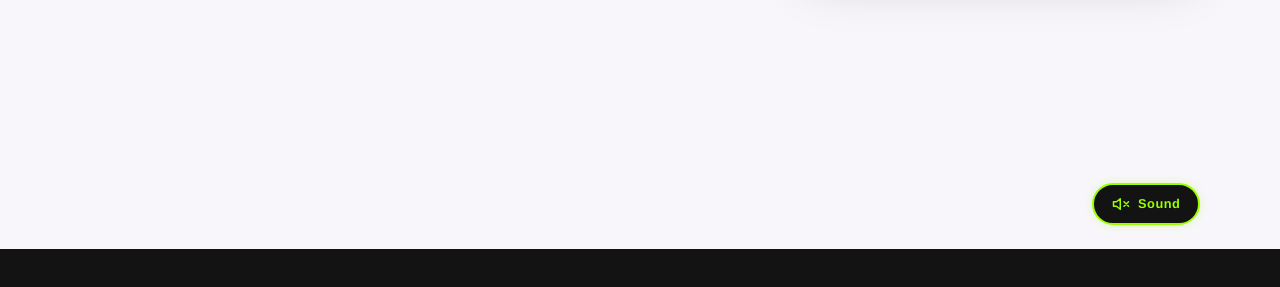
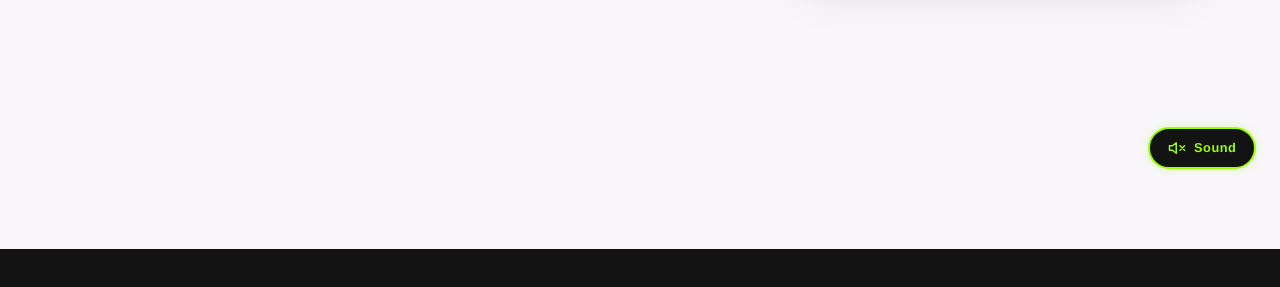
Before and after one commit to Pruvost-Lison/portfolio_2026, an Astro site: page / in a window 1280 px wide. Shown: the part 551-838 px from the top of the page. Built offline with nearby package versions, Linux system fonts and the light colour scheme; Astro itself is replaced by a stand-in of ours.

Commit message:
Deplace le bouton plus haut

```diff
--- a/src/components/HeroScramble.astro
+++ b/src/components/HeroScramble.astro
@@ -133,8 +133,8 @@ import introVideo from '../assets/intro.mp4';
   /* ---------- BOUTON SON ---------- */
   .sound-btn {
     position: fixed;
-    right: 80px;
-    bottom: 24px;
+    right: 24px;
+    bottom: 80px;
     z-index: 10;
     display: inline-flex;
     align-items: center;
```
